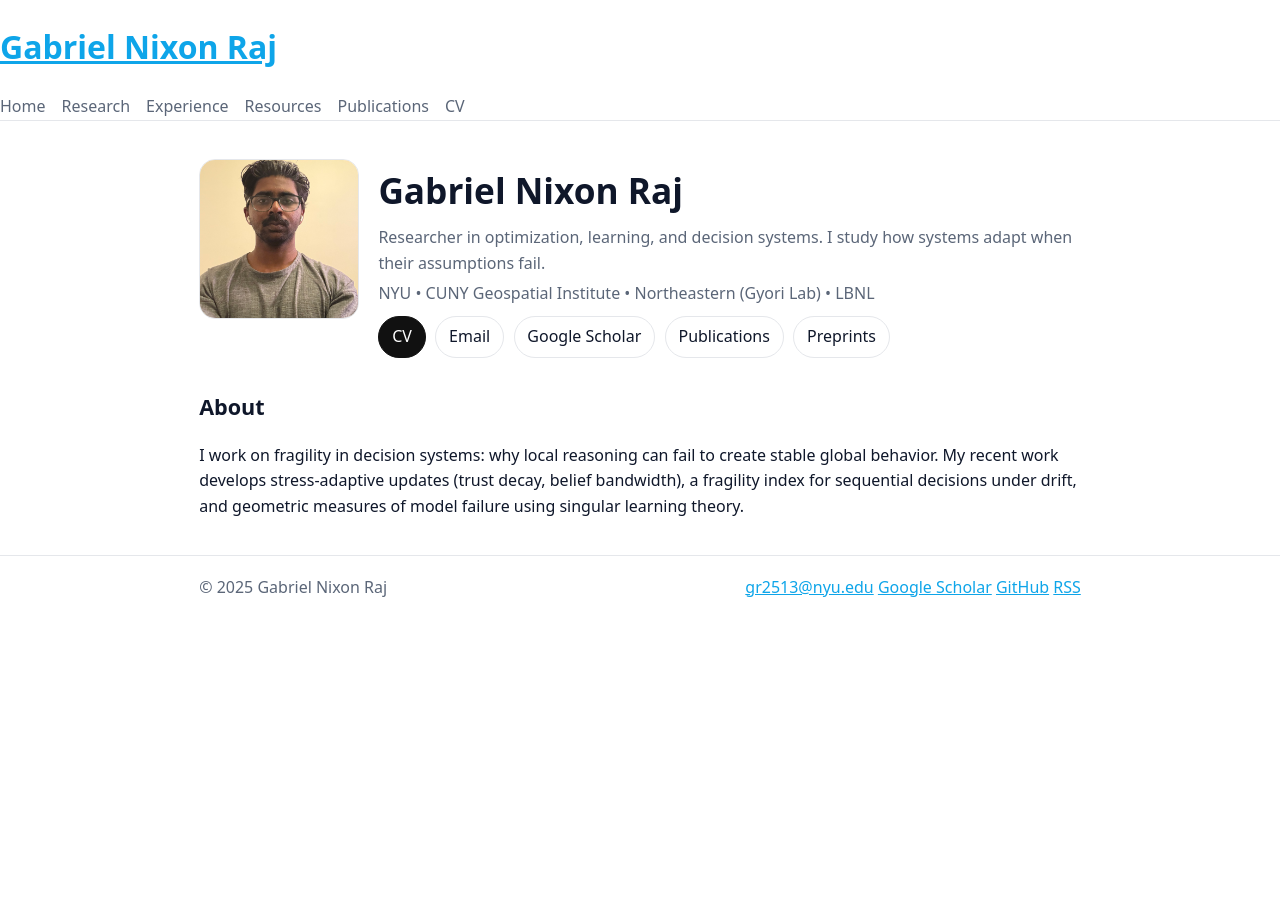
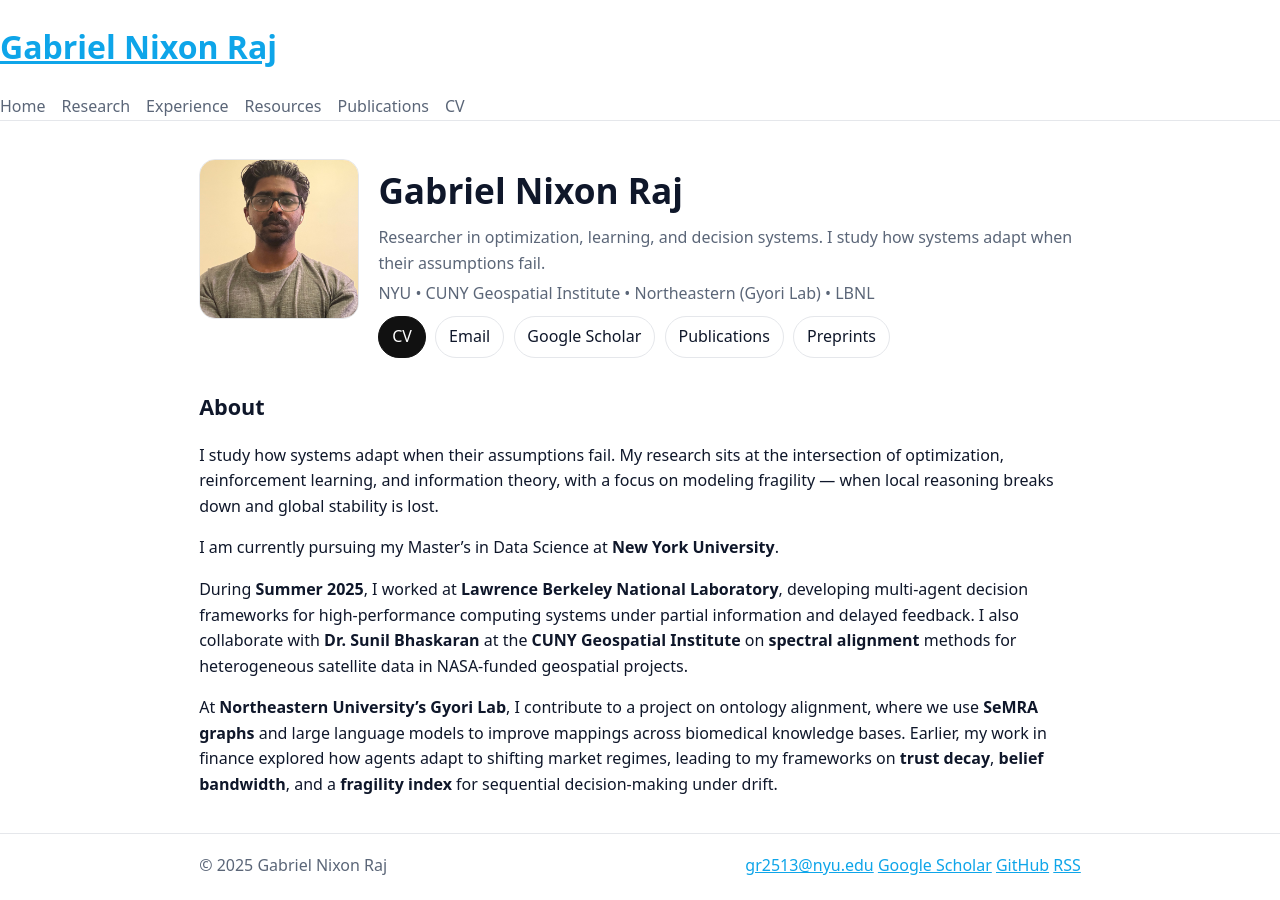
Before and after one commit to GabrielNixon/gabrielnixon.github.io, a Jekyll site: the page built from index.md, in a window 1280 px wide. Built offline with Jekyll 4.4.1, drawn with Linux system fonts in a browser that asks for light colours.

Commit message:
Update index.md

```diff
--- a/index.md
+++ b/index.md
@@ -24,4 +24,10 @@
 </div>
 
 ## About
-I work on fragility in decision systems: why local reasoning can fail to create stable global behavior. My recent work develops stress-adaptive updates (trust decay, belief bandwidth), a fragility index for sequential decisions under drift, and geometric measures of model failure using singular learning theory.
+I study how systems adapt when their assumptions fail. My research sits at the intersection of optimization, reinforcement learning, and information theory, with a focus on modeling fragility — when local reasoning breaks down and global stability is lost.
+
+I am currently pursuing my Master’s in Data Science at **New York University**.
+
+During **Summer 2025**, I worked at **Lawrence Berkeley National Laboratory**, developing multi-agent decision frameworks for high-performance computing systems under partial information and delayed feedback. I also collaborate with **Dr. Sunil Bhaskaran** at the **CUNY Geospatial Institute** on **spectral alignment** methods for heterogeneous satellite data in NASA-funded geospatial projects.
+
+At **Northeastern University’s Gyori Lab**, I contribute to a project on ontology alignment, where we use **SeMRA graphs** and large language models to improve mappings across biomedical knowledge bases. Earlier, my work in finance explored how agents adapt to shifting market regimes, leading to my frameworks on **trust decay**, **belief bandwidth**, and a **fragility index** for sequential decision-making under drift.
```
